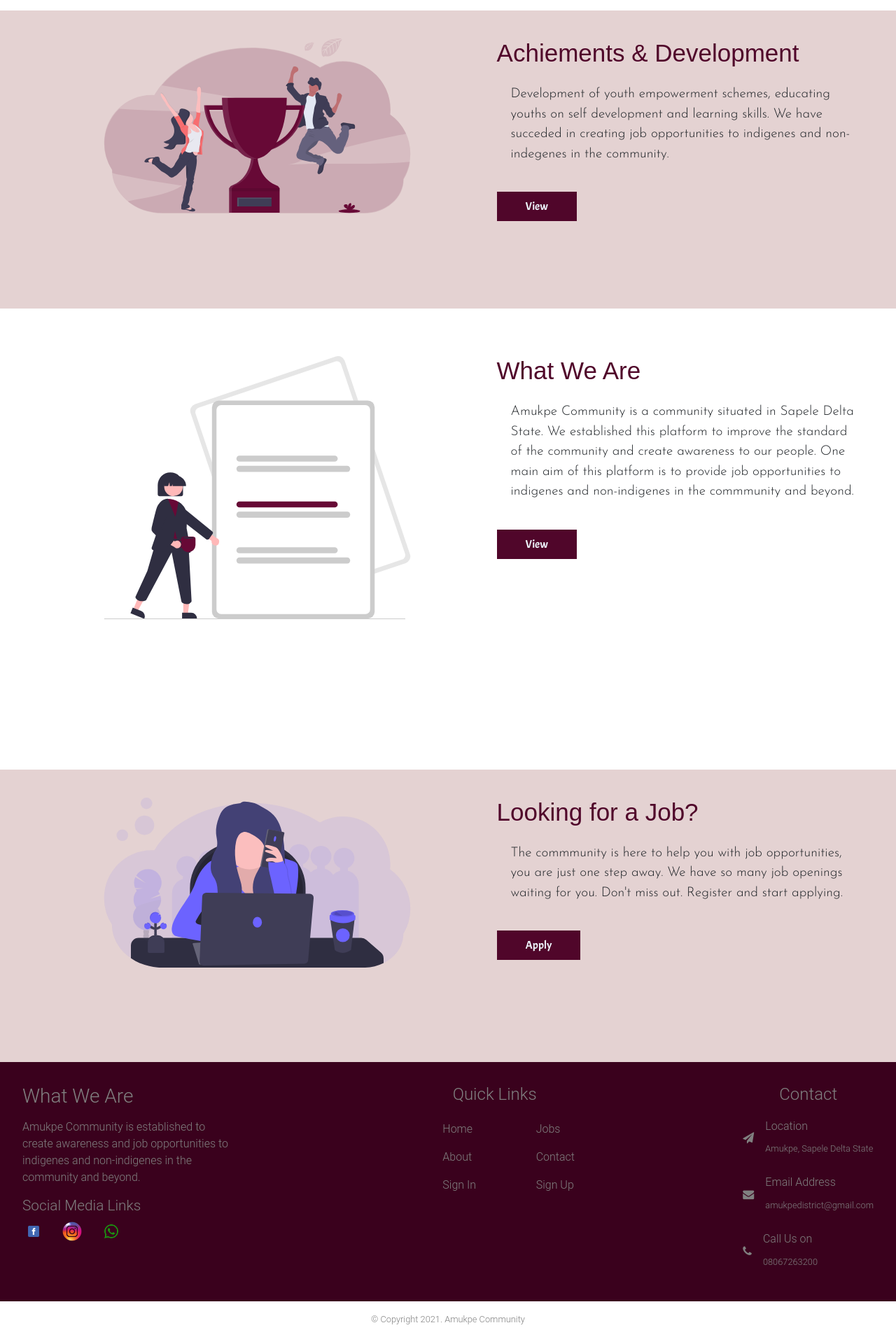
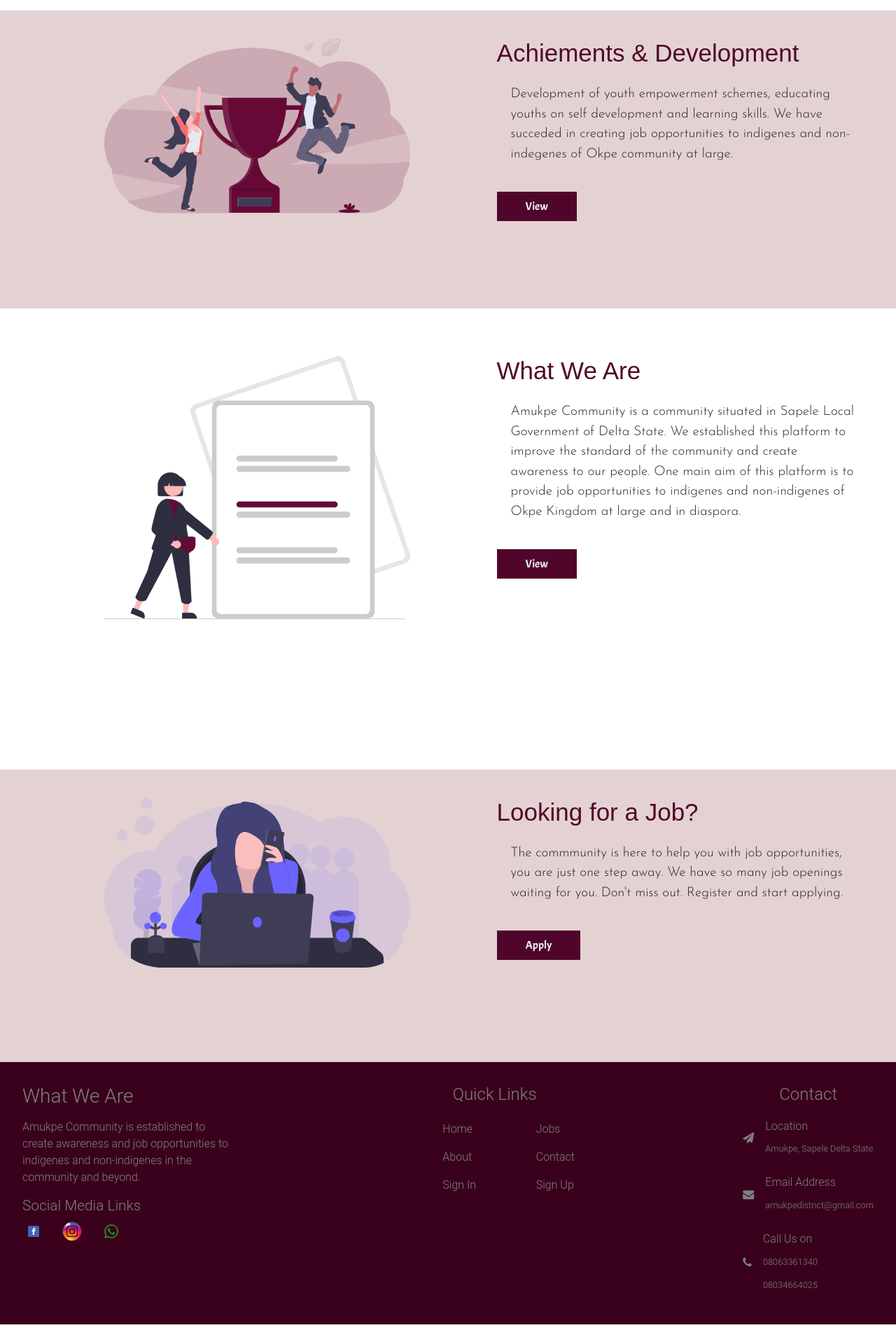
Before and after one commit to giffyonyinye/amukpe-project, a React (Create React App) app: page / in a window 1280 px wide. Shown: the part 380-2291 px from the top of the page at 70% size. Built offline with nearby package versions, Linux system fonts and the light colour scheme; a web font is replaced by a local one.

Commit message:
edited the content writeup

```diff
--- a/public/index.html
+++ b/public/index.html
@@ -2,7 +2,7 @@
 <html lang="en">
   <head>
     <meta charset="utf-8" />
-    <!-- <link rel="icon" href="%PUBLIC_URL%/favicon.ico" /> -->
+    <!-- <link rel="short-icon" href="%PUBLIC_URL%/favicon.ico" /> -->
     <meta name="viewport" content="width=device-width, initial-scale=1" />
     <meta name="theme-color" content="#000000" />
     <meta
--- a/src/components/navigation/Navbar.js
+++ b/src/components/navigation/Navbar.js
@@ -80,6 +80,8 @@ const Navbar = ({activeComponent, token}) => {
 				}
 				</ul>
 			</nav>
+
+			{menuMask}
 		</nav>
 
 		{
--- a/src/media.css
+++ b/src/media.css
@@ -26,6 +26,8 @@
 	.sign {
 		display: none;
 	}
+
+	.menuMask{display: block;}
 
 	.menuMask {
 		position: fixed;
--- a/src/pages/About.js
+++ b/src/pages/About.js
@@ -21,13 +21,13 @@ const AboutUs = () => {
 
                     <div  style={{paddingLeft:"1rem", paddingRight:"2rem", marginTop:"3rem"}}>
                         <h5 style={{fontWeight:"600",width:"fit-content", borderBottom:"5px solid #3a011d"}}>Amukpe Community</h5>
-                        <p>Amukpe Community is situated in Amukpe, Sapele, Delta State.
+                        <p>Amukpe Community is situated in Amukpe, Sapele Local Government, Delta State.
                             This platform was established in the year<br/> 2021 with the idea brought by Mr Dickson  Omoraka.
                         </p>
                         <h6 style={{fontWeight:"600",width:"fit-content", borderBottom:"5px solid #3a011d"}}>Aims and Objectives</h6>
                         <p>The main aim of this community platform is to improve the current state of the community thereby<br/> creating awareness
-                            and job opportunities to both indigenes and non-indigenes in the community. <br/>
-                            We appreciate talented, hardworking, skilled and career-driven individuals in the community and beyond. <br/>
+                            and job opportunities to both indigenes and non-indigenes of Okpe Community. <br/>
+                            We appreciate talented, hardworking, skilled and career-driven individuals in Okpe community at large and in diaspora. <br/>
                             Our Objectives is to reduce the level of unemployment by creating job opportunities in the community. <br/>
                             The administrators of this platform stand as a voice to the the people of the community and beyond.<br/>
                             Oneness is Strength, Love and Progress.
--- a/src/pages/Contact.js
+++ b/src/pages/Contact.js
@@ -11,7 +11,8 @@ const Contact = () => {
             <div className="row justify-content-evenly mt-5"style={{background:"whitesmoke"}} >
                 <div className=" p-5">
                     <p><i className="fa fa-phone border p-1" style={{background:"#3a011d", color:"white"}}></i> Call Us:</p>
-                    <p>Contact: <a href="tel:+2348067263200">08067263200</a></p>
+                    <p>Contact: <a href="tel:+2348063361340">08063361340</a></p>
+                    <p>Contact: <a href="tel:+2348034664025">08034664025</a></p>
                     <p>Lines open 8am-7pm GMT Monday-Saturday</p>
                 </div>
 
--- a/src/pages/Footer.js
+++ b/src/pages/Footer.js
@@ -97,7 +97,8 @@ const Footer = () => {
                     </div>
                     <div className="contact-info">
                         <p>Call Us on</p>
-                        <p><a style={{color: "grey", fontSize:".8rem"}} href="tel:+2348067263200">08067263200</a></p>
+                        <p><a style={{color: "grey", fontSize:".8rem"}} href="tel:+2348063361340">08063361340</a></p>
+                        <p><a style={{color: "grey", fontSize:".8rem"}} href="tel:+2348034664025">08034664025</a></p>
                     </div>
                 </div>
             </div>
--- a/src/pages/Home.js
+++ b/src/pages/Home.js
@@ -55,8 +55,7 @@ const Home = () => {
 					<br />
 					<p className="subheader_text">
 						Development of youth empowerment schemes, educating youths on self development and learning skills.
-						We have succeded in creating job opportunities to indigenes and non-indegenes in the
-						community.
+						We have succeded in creating job opportunities to indigenes and non-indegenes of Okpe community at large.
 
 					</p>
 
@@ -86,9 +85,9 @@ const Home = () => {
 					<h2 className="header_text">What We Are</h2>
 					<br />
 					<p className="subheader_text">
-						Amukpe Community is a community situated in Sapele Delta State. We established this platform to
+						Amukpe Community is a community situated in Sapele Local Government of Delta State. We established this platform to
 						improve the standard of the community and create awareness to our people. One main aim of this platform
-						is to provide job opportunities to indigenes and non-indigenes in the commmunity and beyond.
+						is to provide job opportunities to indigenes and non-indigenes of Okpe Kingdom at large and in diaspora.
 
 					</p>
 
```
Also changed, not shown: 1 other file (tests, documents, lock files or other folders).
